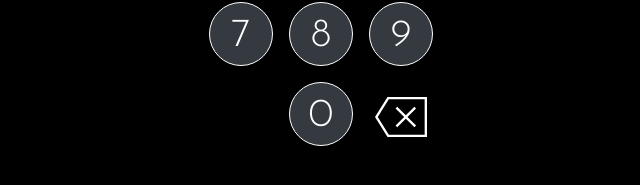
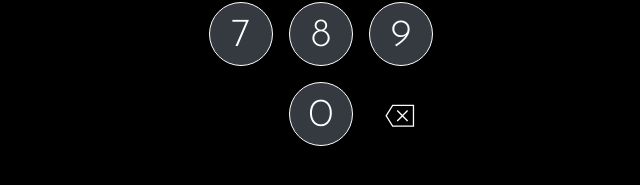
Before and after one commit to CarsonBain/NewPos, an Angular app: page / in a window 1280 px wide. Shown: the part 481-666 px from the top of the page, without its empty margins (319-959 px from the left). Built offline with nearby package versions, Linux system fonts and the light colour scheme; a web font is replaced by a local one.

Commit message:
fix backspace sizing

```diff
--- a/src/app/login/login.component.html
+++ b/src/app/login/login.component.html
@@ -35,7 +35,7 @@
     <button (click)="addPin(8)" class="rounded-circle bg-dark">8</button>
     <button (click)="addPin(9)" class="rounded-circle bg-dark">9</button>
     <button (click)="addPin(0)" class="rounded-circle bg-dark center">0</button>
-    <button (click)="clearDigit()" class="backspace rounded-circle"><svg xmlns="http://www.w3.org/2000/svg" xmlns:xlink="http://www.w3.org/1999/xlink" version="1.1" id="Capa_1" x="0px" y="0px" viewBox="0 0 44.18 44.18" style="enable-background:new 0 0 44.18 44.18;" xml:space="preserve">
+    <button (click)="clearDigit()" class="backspace rounded-circle"><svg xmlns="http://www.w3.org/2000/svg" xmlns:xlink="http://www.w3.org/1999/xlink" version="1.1" id="Capa_1" x="0px" y="0px" viewBox="-16 -16 80 80" style="enable-background:new 0 0 44.18 44.18;" xml:space="preserve">
       <g>
         <path d="M10.625,5.09L0,22.09l10.625,17H44.18v-34H10.625z M42.18,37.09H11.734l-9.375-15l9.375-15H42.18V37.09z"/>
         <polygon points="18.887,30.797 26.18,23.504 33.473,30.797 34.887,29.383 27.594,22.09 34.887,14.797 33.473,13.383 26.18,20.676    18.887,13.383 17.473,14.797 24.766,22.09 17.473,29.383  "/>
```
